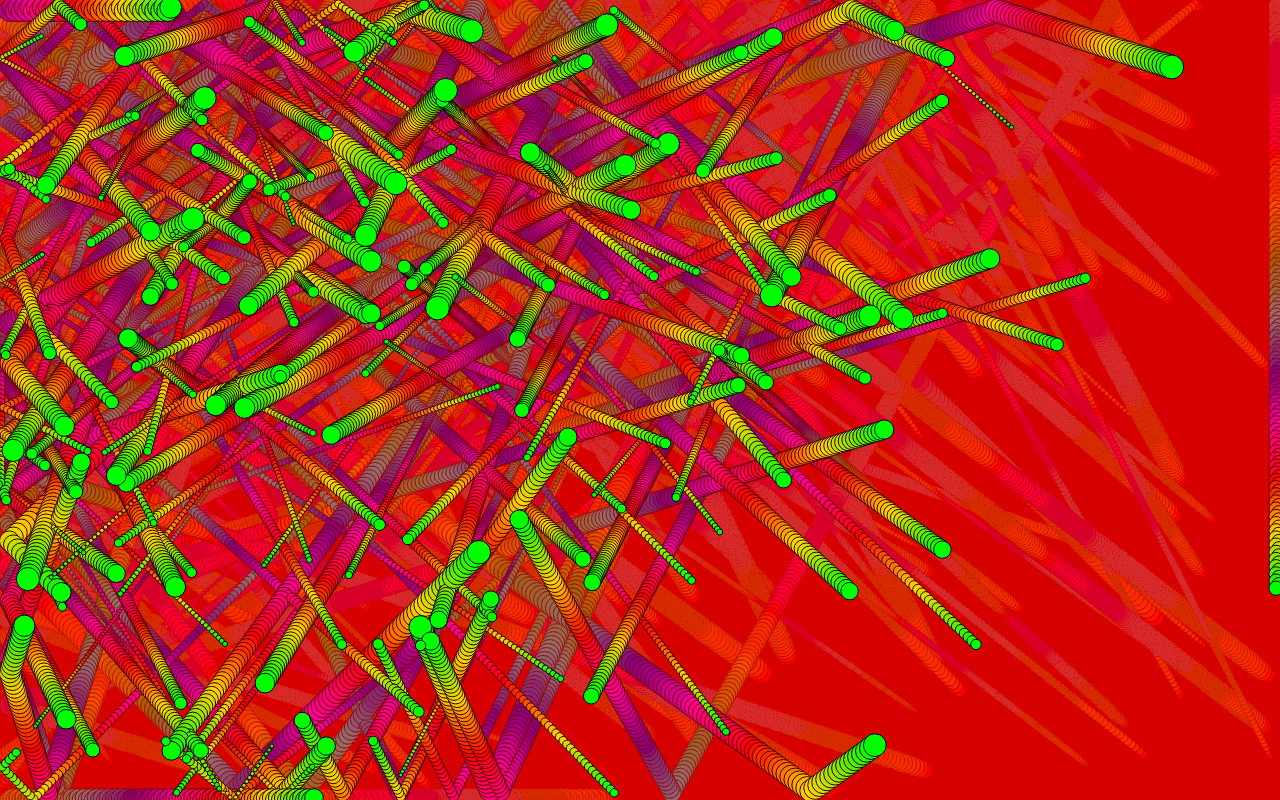
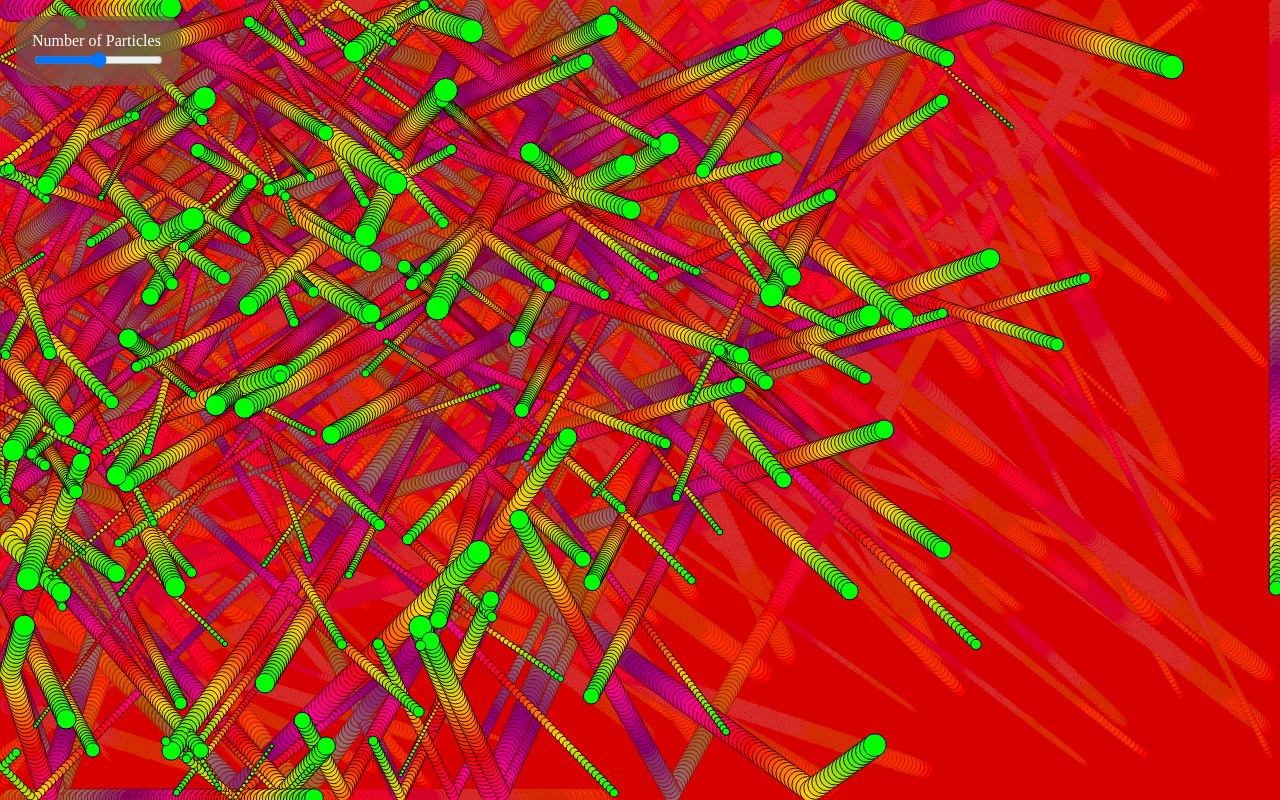
Before and after one commit to ryanwolhuter/snailtrails, a plain HTML site: page index.html in a window 1280 px wide. Drawn offline with Linux system fonts and the light colour scheme.

Commit message:
Add controls box.

```diff
--- a/index.html
+++ b/index.html
@@ -1,13 +1,20 @@
 <!DOCTYPE html>
 <html lang="en">
+
 <head>
   <meta charset="UTF-8">
   <meta name="viewport" content="width=device-width, initial-scale=1.0">
   <title>Particles</title>
   <link rel="stylesheet" href="styles.css">
 </head>
+
 <body>
+  <div class="controls">
+    <label for="count">Number of Particles</label>
+    <input type="range" name="count" id="count" min="1" max="400">
+  </div>
   <canvas id="canvas"></canvas>
   <script src="index.js"></script>
 </body>
+
 </html>
--- a/styles.css
+++ b/styles.css
@@ -5,3 +5,17 @@ canvas {
   top: 0;
   left: 0;
 }
+
+.controls {
+  display: grid;
+  position: absolute;
+  background: hsla(0, 0%, 40%, 0.4);
+    backdrop-filter: blur(20px);
+  color: white;
+  left: 0;
+  top: 0;
+  margin: 1rem;
+  padding: 1rem;
+  z-index: 2;
+  border-radius: 1rem;
+}
```
